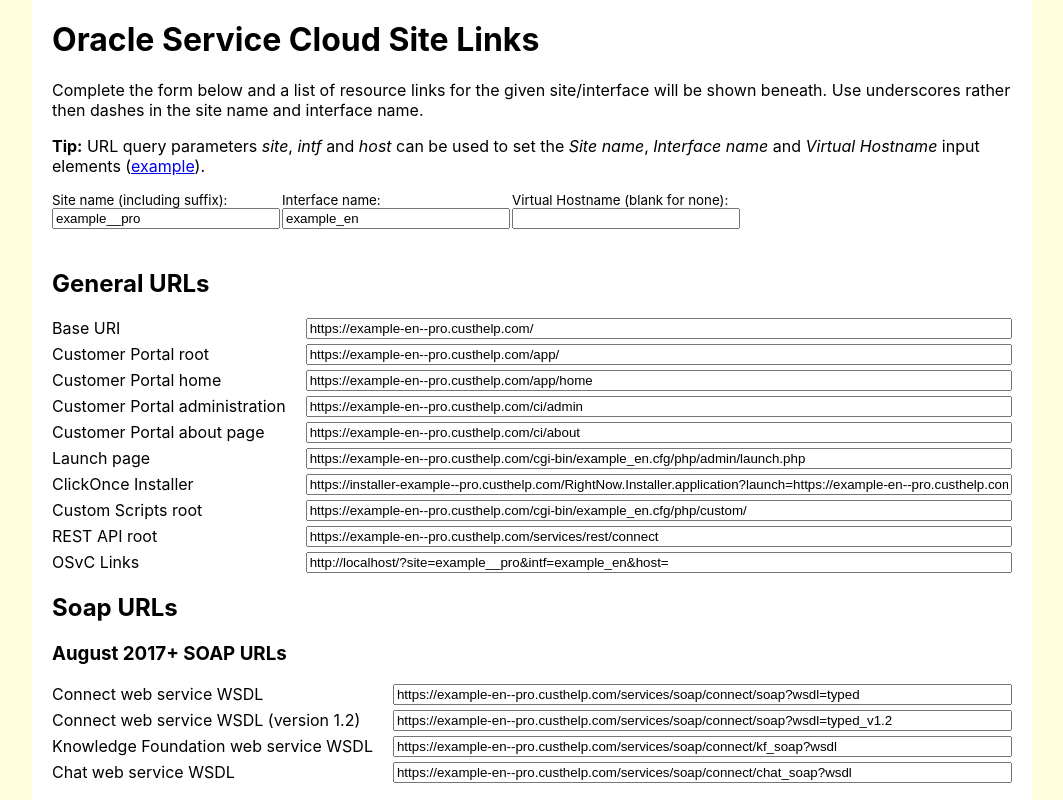
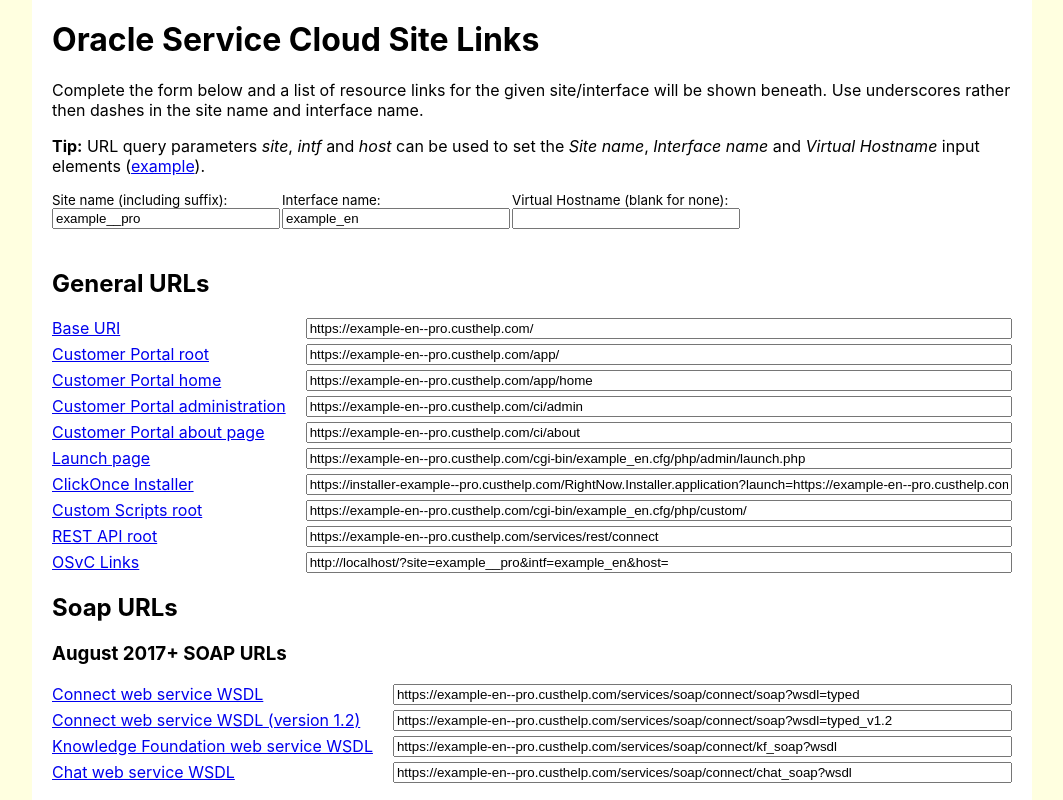
Before and after one commit to DanStevens/osvc-links, a React (Create React App) app: page / in a window 1280 px wide. Shown: the top 800 px of the page, without its empty margins (108-1171 px from the left). Built offline with nearby package versions, Linux system fonts and the light colour scheme.

Commit message:
When rendering ResourceCore component, if `props.resource` is identified as a valid URL (using `is-url` npm package), the label is rendered as a hyperlink, otherwise it is rendered as plain text.

```diff
--- a/package.json
+++ b/package.json
@@ -5,6 +5,7 @@
   "homepage": "http://danstevens.github.io/osvc-links",
   "author": "Dan Stevens <dan.stevens@oracle.com>",
   "dependencies": {
+    "is-url": "^1.2.4",
     "react": "^16.5.2",
     "react-dom": "^16.5.2",
     "react-scripts": "2.0.4"
@@ -15,7 +16,7 @@
     "test": "react-scripts test",
     "eject": "react-scripts eject",
     "predeploy": "npm run build",
-    "deploy": "gh-pages -d build -r https://github.com/DanStevens/osvc-links.git -u 'Dan Stevens <dan.stevens@oracle.com>'"
+    "deploy": "gh-pages -d build -r https://github.com/DanStevens/osvc-links.git"
   },
   "eslintConfig": {
     "extends": "react-app"
--- a/src/Resources.js
+++ b/src/Resources.js
@@ -1,5 +1,6 @@
 import React from 'react';
 import './Resources.css';
+import isUrl from 'is-url';
 
 export function ResourceGrid(props) {
   return (
@@ -24,9 +25,12 @@
 }
 
 function ResourceCore(props) {
+  const labelContent = isUrl(props.resource) ?
+    <a href={props.resource} target="_blank" rel="noopener noreferrer">{props.label}</a> :
+    <>{props.label}</>;
   return (
     <>
-      <label className="Resource-Label">{props.label}</label>
+      <label className="Resource-Label">{labelContent}</label>
       <input className="Resource-Input" readOnly type="text" value={props.resource}/>
     </>
   );
```
Also changed, not shown: 1 other file (tests, documents, lock files or other folders).
